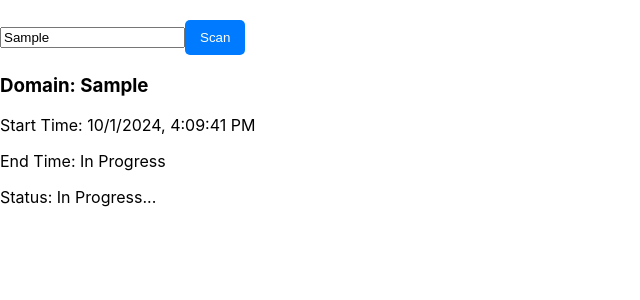
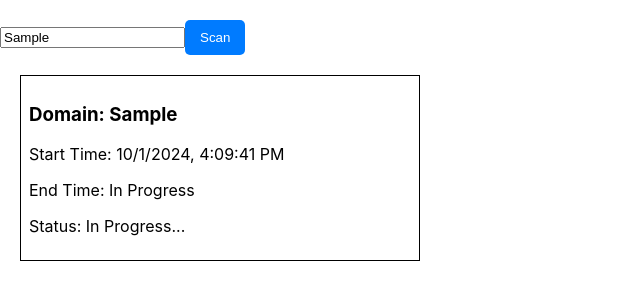
Before and after one commit to mrrustemka/open-source-intelligence-tools, a React (Create React App) app: page / in a window 1280 px wide. Both pictures are taken after typing "Sample" into the empty fields and a click on the button "Scan". Shown: the top 300 px of the page, without its empty margins (0-640 px from the left). Built offline with nearby package versions, Linux system fonts and the light colour scheme.

Commit message:
implement-cards-drag-and-drop

```diff
--- a/package.json
+++ b/package.json
@@ -11,6 +11,7 @@
     "@types/react": "^18.3.10",
     "@types/react-dom": "^18.3.0",
     "react": "^18.3.1",
+    "react-beautiful-dnd": "^13.1.1",
     "react-dom": "^18.3.1",
     "react-scripts": "5.0.1",
     "typescript": "^4.9.5",
@@ -39,5 +40,8 @@
       "last 1 firefox version",
       "last 1 safari version"
     ]
+  },
+  "devDependencies": {
+    "@types/react-beautiful-dnd": "^13.1.8"
   }
 }
--- a/src/App.css
+++ b/src/App.css
@@ -36,3 +36,15 @@ button {
 button:hover {
   background-color: #0056b3;
 }
+
+.card-list {
+  display: grid;
+  grid-template-columns: repeat(auto-fill, minmax(300px, 1fr));
+  gap: 20px;
+  padding: 20px;
+}
+
+.card {
+  border: 1px solid #000;
+  padding: 8px;
+}
--- a/src/App.tsx
+++ b/src/App.tsx
@@ -1,6 +1,7 @@
-import { useState } from "react";
+import React, { useEffect, useState } from "react";
 import "./App.css";
 import Card from "./Components/Card";
+import { DragDropContext, Droppable, Draggable } from "react-beautiful-dnd";
 
 const mockScanDomain = (domain: string) => {
   return {
@@ -34,6 +35,21 @@ function App() {
     }[]
   >([]);
 
+  // Load the card order from the localStorage
+  useEffect(() => {
+    const savedCards = localStorage.getItem("cards");
+    if (savedCards) {
+      setCards(JSON.parse(savedCards));
+    }
+  }, []);
+
+  // Using localStorage to save cards arrive
+  useEffect(() => {
+    if (cards.length) {
+      localStorage.setItem("cards", JSON.stringify(cards));
+    }
+  }, [cards]);
+
   function submit(event: { preventDefault: () => void }): any {
     event.preventDefault();
 
@@ -64,6 +80,17 @@ function App() {
     }, 3000);
   }
 
+  // Handle the drag and drop logic
+  const handleOnDragEnd = (result: any) => {
+    if (!result.destination) return;
+
+    const reorderedCards = Array.from(cards);
+    const [movedCard] = reorderedCards.splice(result.source.index, 1);
+    reorderedCards.splice(result.destination.index, 0, movedCard);
+
+    setCards(reorderedCards);
+  };
+
   return (
     <div className="App">
       <form onSubmit={submit}>
@@ -75,9 +102,29 @@ function App() {
         />
         <button>Scan</button>
       </form>
+
+      <DragDropContext onDragEnd={handleOnDragEnd}>
+        {cards.length > 0 && (
+          <Droppable droppableId="cards">
+            {(provided) => (
+              <div
+                {...provided.droppableProps}
+                ref={provided.innerRef}
+                className="card-list"
+              >
                 {cards.map((card, index) => (
+                  <Draggable
+                    key={index}
+                    draggableId={`card-${index}`}
+                    index={index}
+                  >
+                    {(provided) => (
+                      <div
+                        ref={provided.innerRef}
+                        {...provided.draggableProps}
+                        {...provided.dragHandleProps}
+                      >
                         <Card
-          key={index}
                           domain={card.domain}
                           startTime={card.startTime}
                           endTime={card.endTime}
@@ -86,7 +133,16 @@ function App() {
                           ips={card.ips}
                           emails={card.emails}
                         />
+                      </div>
+                    )}
+                  </Draggable>
                 ))}
+                {provided.placeholder}
+              </div>
+            )}
+          </Droppable>
+        )}
+      </DragDropContext>
     </div>
   );
 }
```
Also changed, not shown: 1 other file (tests, documents, lock files or other folders). Lines whose indentation alone changed are shown as unchanged.
